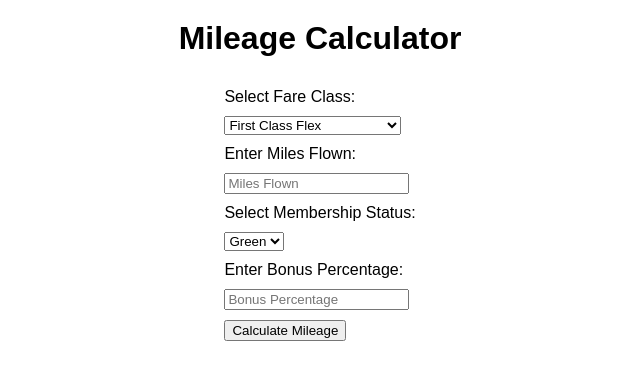
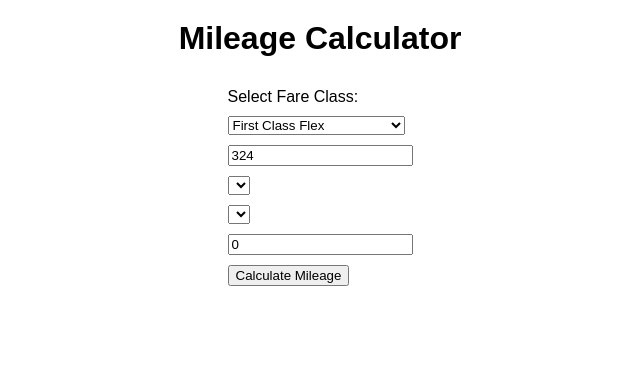
Before and after one commit to wafib/wafib.github.io, a Jekyll site: the page calculator.html, which Jekyll copies as it is, in a window 1280 px wide. Shown: the top 380 px of the page, without its empty margins (320-960 px from the left). Built offline with Jekyll 4.4.1, drawn with Linux system fonts in a browser that asks for light colours.

Commit message:
Update calculator.html

```diff
--- a/calculator.html
+++ b/calculator.html
@@ -22,20 +22,16 @@
             <option value="Guest Saver">Guest Saver</option>
         </select>
 
-        <label for="miles-flown">Enter Miles Flown:</label>
-        <input type="number" id="miles-flown" placeholder="Miles Flown">
-
-        <label for="membership-status">Select Membership Status:</label>
-        <select id="membership-status">
-            <option value="Green">Green</option>
-            <option value="Silver">Silver</option>
-            <option value="Gold">Gold</option>
-        </select>
-
-        <label for="bonus-percentage">Enter Bonus Percentage:</label>
-        <input type="number" id="bonus-percentage" placeholder="Bonus Percentage">
-
-        <button type="button" id="calculate">Calculate Mileage</button>
+        <input type="text" id="milesFlown" placeholder="Enter Miles Flown" value="324">
+		<select id="fareClass" name="fareClass">
+			<!-- Add your fare class options here -->
+		</select>
+		<select id="membershipStatus" name="membershipStatus">
+			<!-- Add your membership status options here -->
+		</select>
+		<input type="number" id="bonusPercentage" placeholder="Bonus Percentage" value="0">
+		<button onclick="calculateMileage()">Calculate Mileage</button>
+		<p id="result"></p>
     </form>
     <div id="result"></div>
     <script src="script.js"></script>
```
